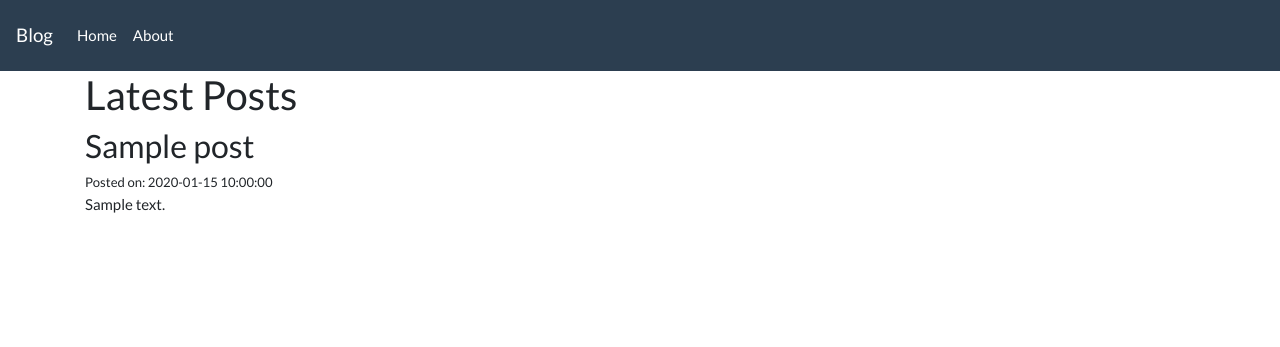
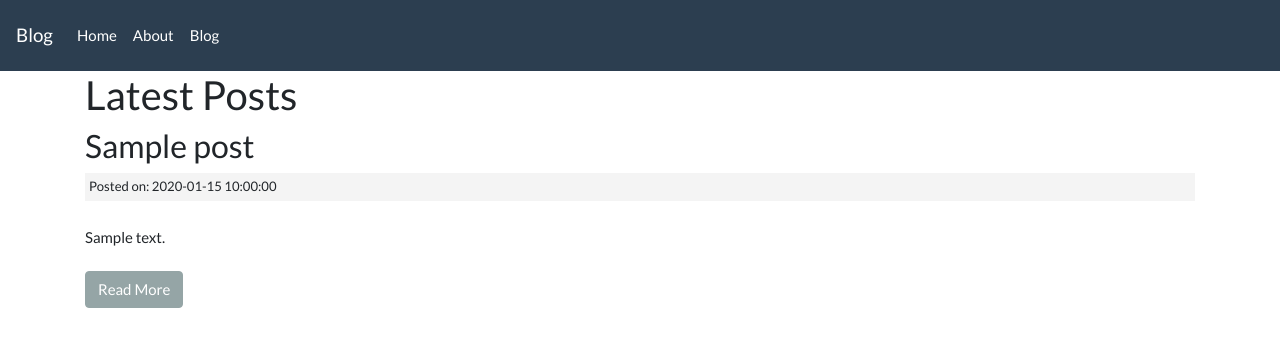
Before and after one commit to lnewmanheggie/ci_tutorial, a CodeIgniter app: page /database/index.php/posts in a window 1280 px wide. Shown: the top 347 px of the page. Run offline with CodeIgniter, Linux system fonts and the light colour scheme; tables that the repository leaves empty or names only in its code hold one stand-in row (values such as "Sample post").

Commit message:
links to view individual posts working

```diff
--- a/src/application/config/routes.php
+++ b/src/application/config/routes.php
@@ -1,6 +1,7 @@
 <?php
 defined('BASEPATH') OR exit('No direct script access allowed');
 
+$route['posts/(:any)'] = 'posts/view/$1';
 $route['posts'] = 'posts/index';
 $route['default_controller'] = 'pages/view';
 $route['(:any)'] = 'pages/view/$1';
--- a/src/application/controllers/Posts.php
+++ b/src/application/controllers/Posts.php
@@ -10,4 +10,18 @@
             $this->load->view('posts/index', $data);
             $this->load->view('templates/footer');
         }
+
+        public function view($slug = NULL) {
+            $data['post'] = $this->post_model->get_posts($slug);
+
+            if (empty($data['post'])) {
+                show_404();
+            }
+
+            $data['title'] = $data['post']['title'];
+
+            $this->load->view('templates/header');
+            $this->load->view('posts/view', $data);
+            $this->load->view('templates/footer');
+        }
     }
--- a/src/application/views/posts/index.php
+++ b/src/application/views/posts/index.php
@@ -3,4 +3,6 @@
     <h3><?php print $post['title']; ?></h3>
     <small class="post-date">Posted on: <?php print $post['created_at']; ?></small><br>
     <?php print $post['body']; ?>
+    <br><br>
+    <p><a class="btn btn-secondary" href="<?php print site_url('/posts/' . $post['slug']); ?>">Read More</a></p>
 <?php endforeach; ?>
--- /dev/null
+++ b/src/application/views/posts/view.php
@@ -0,0 +1,5 @@
+<h2><?php print $post['title']; ?></h2>
+<small class="post-date">Posted on: <?php print $post['created_at']; ?></small><br>
+<div class="post-body">
+    <?php print $post['body']; ?>
+</div>
--- a/src/application/views/templates/header.php
+++ b/src/application/views/templates/header.php
@@ -3,6 +3,7 @@
 <head>
     <title>citutorial</title>
     <link rel="stylesheet" href="https://bootswatch.com/4/flatly/bootstrap.min.css">
+    <link rel="stylesheet" type = "text/css" href="<?php print base_url(); ?>css/style.css">
 </head>
 
 <body>
@@ -16,6 +17,9 @@
                 <li class="nav-item">
                     <a class="nav-link" href="index.php/about">About</a>
                 </li>
+                <li class="nav-item">
+                    <a class="nav-link" href="index.php/posts">Blog</a>
+                </li>
             </ul>
         </div>
     </nav>
--- /dev/null
+++ b/src/css/style.css
@@ -0,0 +1,6 @@
+.post-date {
+    background: #f4f4f4;
+    padding: 4px;
+    margin: 3px 0;
+    display: block;
+}
```
